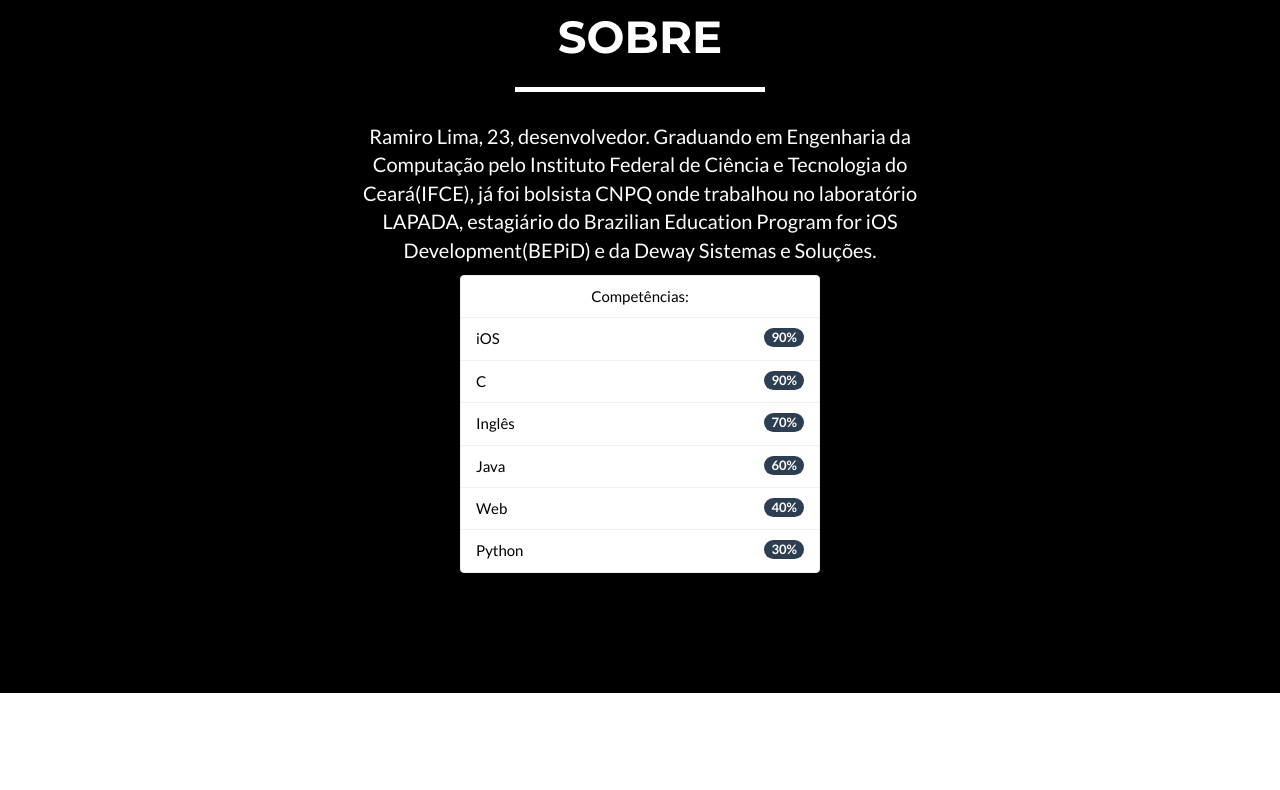
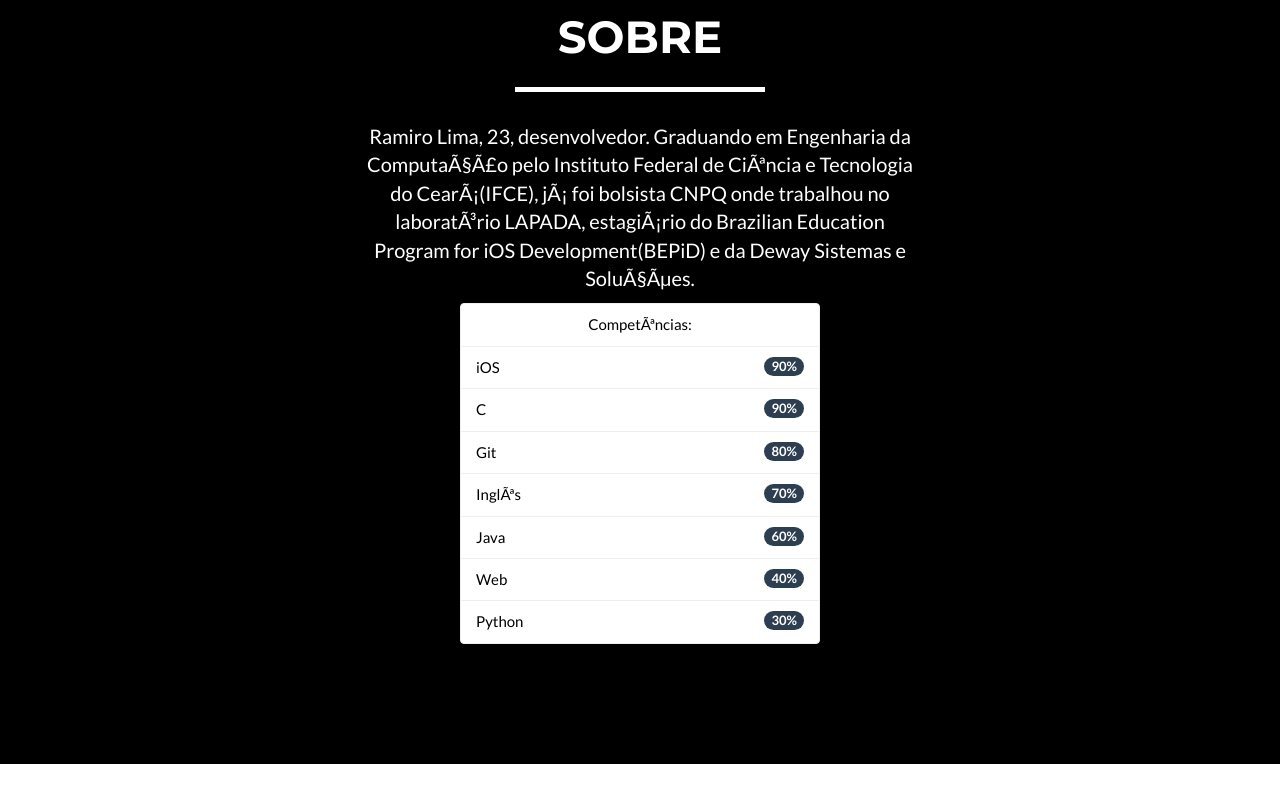
Before and after one commit to ramirolvn/ramirolvn.github.io-old, a plain HTML site: page index.html in a window 1280 px wide. Shown: the part 1700-2490 px from the top of the page. Drawn offline with nearby package versions, Linux system fonts and the light colour scheme.

Commit message:
adicionando git

```diff
--- a/index.html
+++ b/index.html
@@ -3,11 +3,11 @@
 
 <head>
 
-    <meta charset="utf-8">
+    <!-- <meta charset="utf-8">
     <meta http-equiv="X-UA-Compatible" content="IE=edge">
     <meta name="viewport" content="width=device-width, initial-scale=1">
     <meta name="description" content="Conheça um pouco mais sobre o desenvolvedor Ramiro Lima">
-    <meta name="author" content="Ramiro Lima">
+    <meta name="author" content="Ramiro Lima"> -->
 
     <title> Conheça meu trabalho</title>
     <script> var repeat=1 // 0 para rolar uma vez, 1 para rolar infinitamente
@@ -187,6 +187,10 @@
                         <li class="list-group-item">
                             <span class="badge">90%</span>
                             C
+                        </li>
+                        <li class="list-group-item">
+                            <span class="badge">80%</span>
+                            Git
                         </li>
                         <li class="list-group-item">
                             <span class="badge">70%</span>
```
